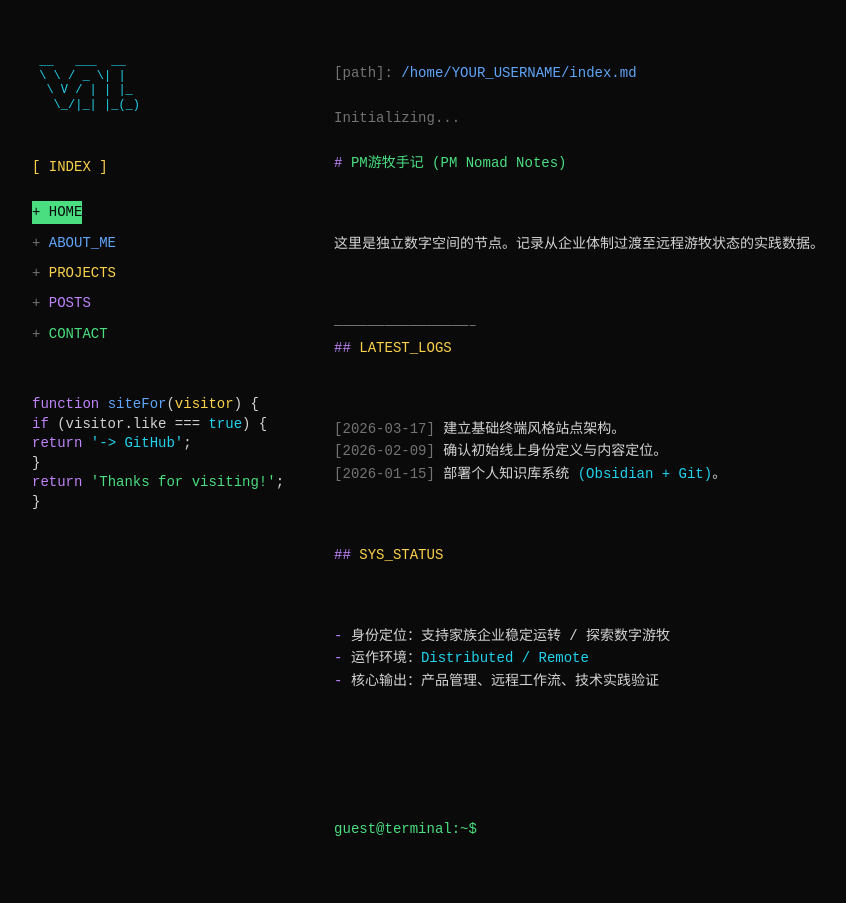
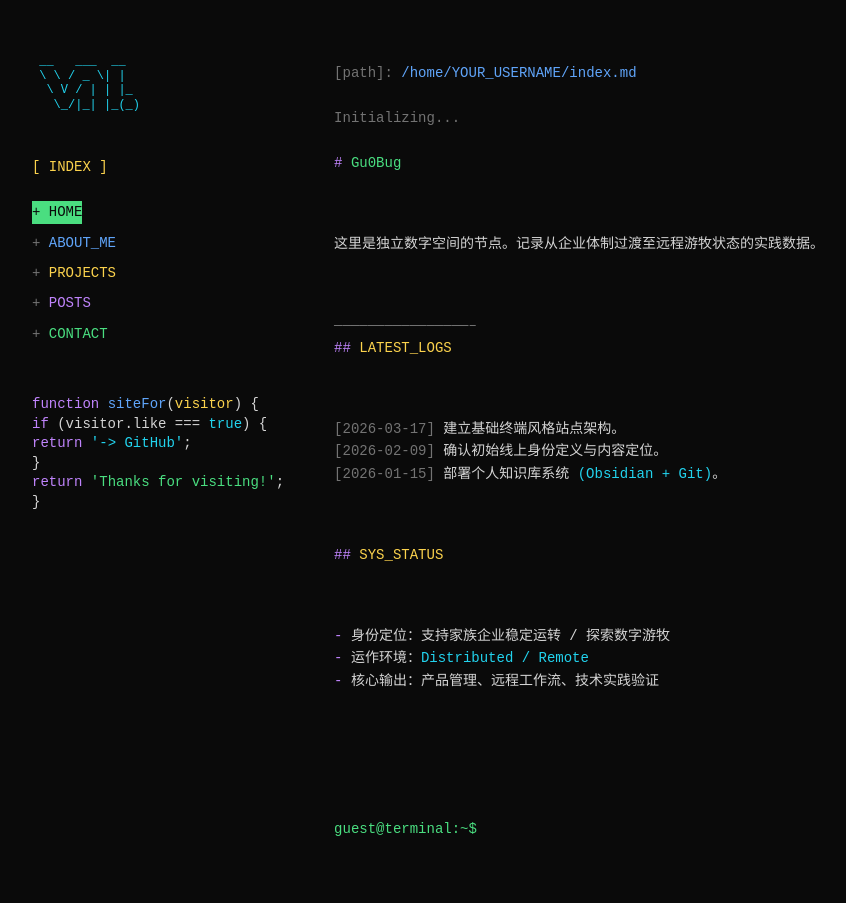
Before and after one commit to GuoBug/guobug.github.io, a Jekyll site: the page built from index.md, in a window 1280 px wide. Shown: the whole page, without its empty margins (158-1004 px from the left). Built offline with Jekyll 4.4.1, drawn with Linux system fonts in a browser that asks for light colours.

Commit message:
Update site name to Gu0Bug

```diff
--- a/index.md
+++ b/index.md
@@ -2,7 +2,7 @@
 layout: default
 title: HOME
 ---
-<span class="c-magenta">#</span> <span class="c-green">PM游牧手记 (PM Nomad Notes)</span>
+<span class="c-magenta">#</span> <span class="c-green">Gu0Bug</span>
 
 这里是独立数字空间的节点。记录从企业体制过渡至远程游牧状态的实践数据。
 
--- a/page.html
+++ b/page.html
@@ -4,7 +4,7 @@
 <head>
     <meta charset="UTF-8">
     <meta name="viewport" content="width=device-width, initial-scale=1.0">
-    <title>PM游牧手记</title>
+    <title>Gu0Bug</title>
     <style>
         :root {
             --bg-color: #0a0a0a;
@@ -290,7 +290,7 @@
 
                 <span class="c-dim">初始化加载完成...</span>
 
-                <span class="c-magenta">#</span> <span class="c-green">PM游牧手记 (PM Nomad Notes)</span>
+                <span class="c-magenta">#</span> <span class="c-green">Gu0Bug</span>
 
                 这里是独立数字空间的节点。记录从企业体制过渡至远程游牧状态的实践数据。
 
```
